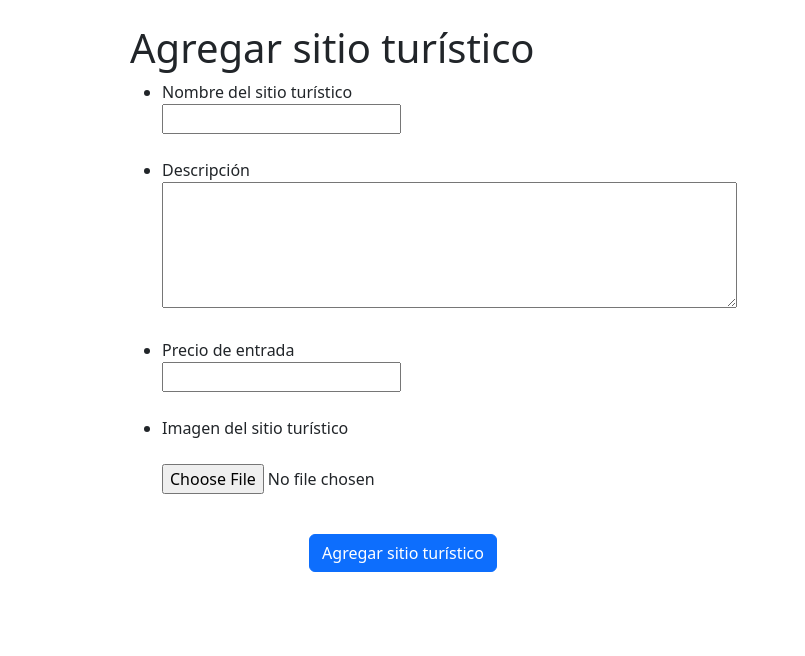
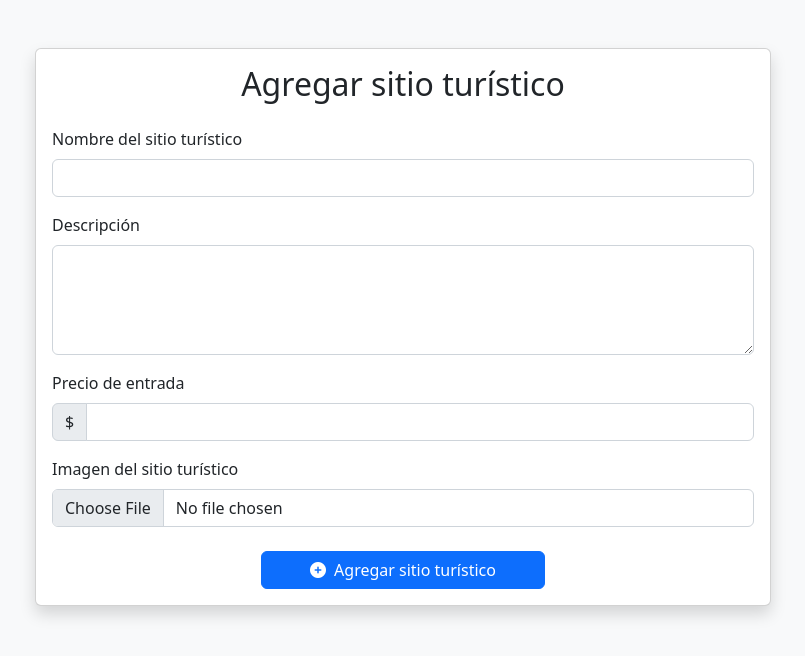
Before and after one commit to JDTWOR/CRUD-Paisajes, a Node server app: page /paisajes/ in a window 1280 px wide. Shown: the top 656 px of the page, without its empty margins (237-1042 px from the left). Run offline with Node 20, Linux system fonts and the light colour scheme; data that the repository does not hold is empty; some libraries are stand-ins or nearby versions.

Commit message:
agregar boostrap

```diff
--- a/views/paisajes/index.ejs
+++ b/views/paisajes/index.ejs
@@ -1,45 +1,56 @@
+<!DOCTYPE html>
 <html lang="es">
 <head>
     <meta charset="UTF-8">
     <meta name="viewport" content="width=device-width, initial-scale=1.0">
     <title>CRUD PAISAJES</title>
-    <link href="https://cdn.jsdelivr.net/npm/bootstrap@5.2.3/dist/css/bootstrap.min.css" rel="stylesheet" integrity="sha384-rbsA2VBKQhggwzxH7pPCaAqO46MgnOM80zW1RWuH61DGLwZJEdK2Kadq2F9CUG65" crossorigin="anonymous">
+    <link href="https://cdn.jsdelivr.net/npm/bootstrap@5.2.3/dist/css/bootstrap.min.css" rel="stylesheet">
 </head>
-<body>
+<body class="bg-light">
     <div class="container">
         <div class="row justify-content-center">
-            <div class="col-md-6 my-4">
-                <h1>Agregar sitio turístico</h1>
-                <form action="Agregar sitio turistico" method="post">
-                    <ul>
-                        <li>
-                            <label for="nombre">Nombre del sitio turístico</label><br>
-                            <input type="text" id="nombre" name="Nombre" required>
-                        </li>
-                        <br>
-                        <li>
-                            <label for="descripcion">Descripción</label><br>
-                            <textarea type="text" id="descripcion" name="Descripcion" rows="5" cols="60" required></textarea>
-                        </li>
-                        <br>
-                        <li>
-                            <label for="precio">Precio de entrada</label><br>
-                            <input type="int" id="precio" name="Precio" required>
-                        </li>
-                        <br>
-                        <li>
-                            <label for="imagen">Imagen del sitio turístico</label><br><br>
-                            <input type="file" id="imagen" name="Imagen">
-                        </li>
-                    </ul>
-                    <br>
-                    <div class="text-center">
-                    <button type="submit" class="btn btn-primary">Agregar sitio turístico</button>
+            <div class="col-md-8 my-5">
+                <div class="card shadow">
+                    <div class="card-body">
+                        <h2 class="card-title text-center mb-4">Agregar sitio turístico</h2>
+                        <form action="Agregar sitio turistico" method="post">
+                            <div class="mb-3">
+                                <label for="nombre" class="form-label">Nombre del sitio turístico</label>
+                                <input type="text" class="form-control" id="nombre" name="Nombre" required>
+                            </div>
+
+                            <div class="mb-3">
+                                <label for="descripcion" class="form-label">Descripción</label>
+                                <textarea class="form-control" id="descripcion" name="Descripcion" rows="4" required></textarea>
+                            </div>
+
+                            <div class="mb-3">
+                                <label for="precio" class="form-label">Precio de entrada</label>
+                                <div class="input-group">
+                                    <span class="input-group-text">$</span>
+                                    <input type="number" class="form-control" id="precio" name="Precio" required>
+                                </div>
+                            </div>
+
+                            <div class="mb-4">
+                                <label for="imagen" class="form-label">Imagen del sitio turístico</label>
+                                <input type="file" class="form-control" id="imagen" name="Imagen">
+                            </div>
+
+                            <div class="text-center">
+                                <button type="submit" class="btn btn-primary px-5">
+                                    <i class="fas fa-plus-circle me-2"></i>Agregar sitio turístico
+                                </button>
+                            </div>
+                        </form>
                     </div>
-                </form>
+                </div>
             </div>
         </div>
     </div>
-</form>
+
+    <!-- Bootstrap JS y Font Awesome -->
+    <script src="https://cdn.jsdelivr.net/npm/bootstrap@5.2.3/dist/js/bootstrap.bundle.min.js"></script>
+    <link rel="stylesheet" href="https://cdnjs.cloudflare.com/ajax/libs/font-awesome/6.0.0/css/all.min.css">
 </body>
 </html>
```
